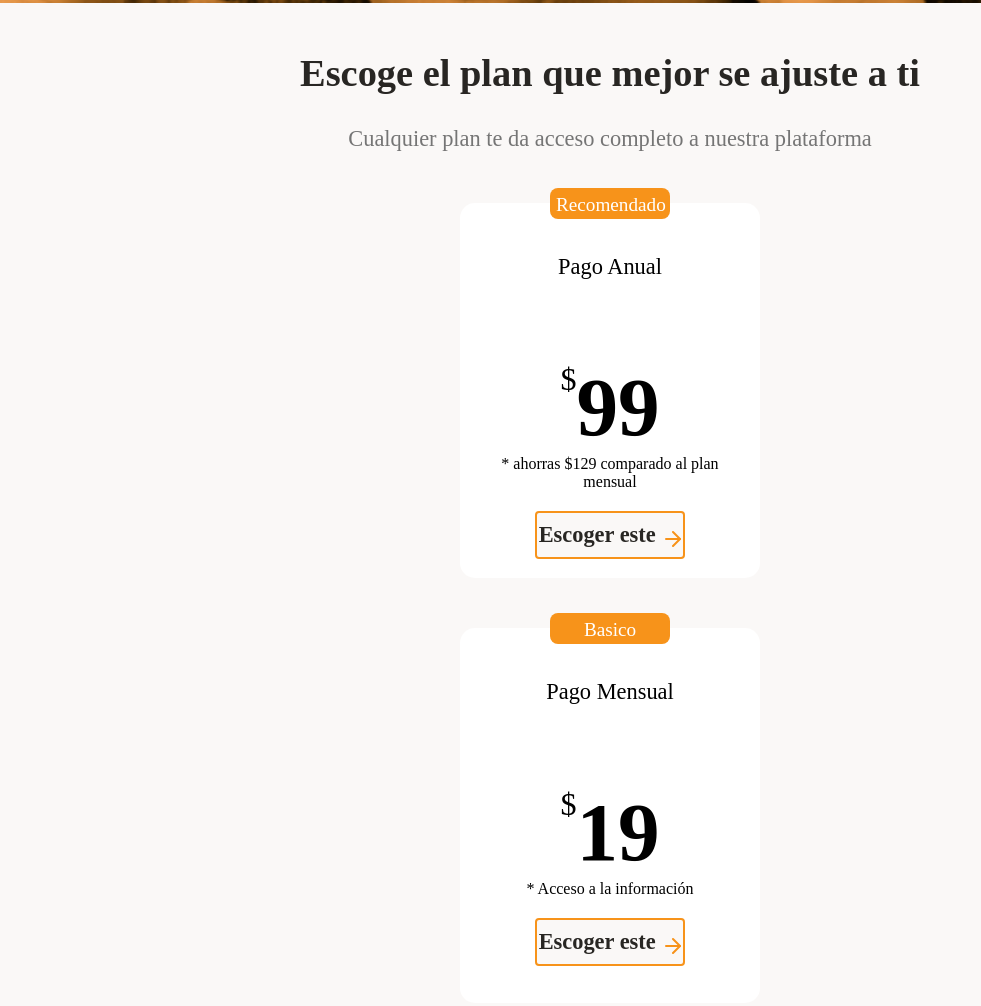
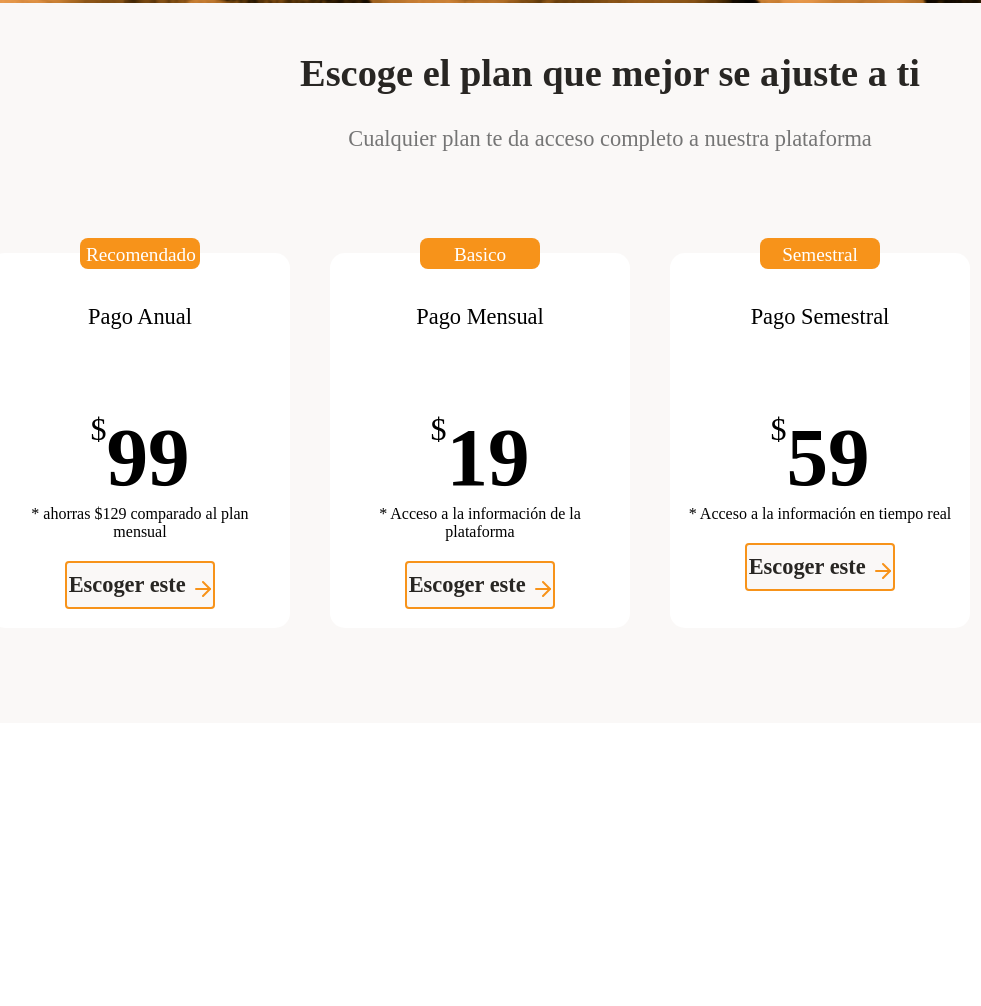
Before and after one commit to Charlydk/batatabit, a plain HTML site: page index.html in a window 1280 px wide. Shown: the part 3031-4037 px from the top of the page, without its empty margins (30-1011 px from the left). After the commit the page ends 3754 px from the top, so only its background shows below. Drawn offline with Linux system fonts and the light colour scheme.

Commit message:
agregando scroll a las tarjetas del plan

```diff
--- a/index.html
+++ b/index.html
@@ -130,32 +130,28 @@
                         <button class="plan-card--ca">Escoger este <span></span></button>
                     </div>
                 </article>
-            </section>
 
-            <section class="plans-container--slider">
+
                 <article class="plans-container--card">
                     <p class="recommended">Basico</p>
                     <div class="plan-info-container">
                         <h3 class="plan-card--tittle">Pago Mensual</h3>
                         <p class="plan-card--price"><span>$</span>19</p>
-                        <p class="plan-card-saving">* Acceso a la información</p>
+                        <p class="plan-card-saving">* Acceso a la información de la plataforma</p>
                         <button class="plan-card--ca">Escoger este <span></span></button>
                     </div>
                 </article>
-            </section>
 
-            <section class="plans-container--slider">
                 <article class="plans-container--card">
                     <p class="recommended">Semestral</p>
                     <div class="plan-info-container">
                         <h3 class="plan-card--tittle">Pago Semestral</h3>
                         <p class="plan-card--price"><span>$</span>59</p>
-                        <p class="plan-card-saving">* Acceso a la información en tiempo real - no incluye asesoría</p>
+                        <p class="plan-card-saving">* Acceso a la información en tiempo real</p>
                         <button class="plan-card--ca">Escoger este <span></span></button>
                     </div>
                 </article>
             </section>
-
         </section>
     </main>
     <footer></footer>
--- a/styles.css
+++ b/styles.css
@@ -381,13 +381,23 @@ main{
     color: #757575;
 }
 
+.plans-container--slider{
+    display: flex;
+    height: 450px;
+    overflow-x: scroll;
+    overscroll-behavior-x: contain;
+    scroll-snap-type: x proximity;
+
+
+}
 .plans-container--card{
     position: relative;
+    scroll-snap-align: center;
     width: 70%;
     min-width: 230px;
     max-width: 300px;
     height: 375px;
-    margin: 50px auto 0 ;
+    margin: 50px 20px 0 ;
     padding: 0 15px;
     background-color: var(--just-white);
     border-radius: 15px;
```
